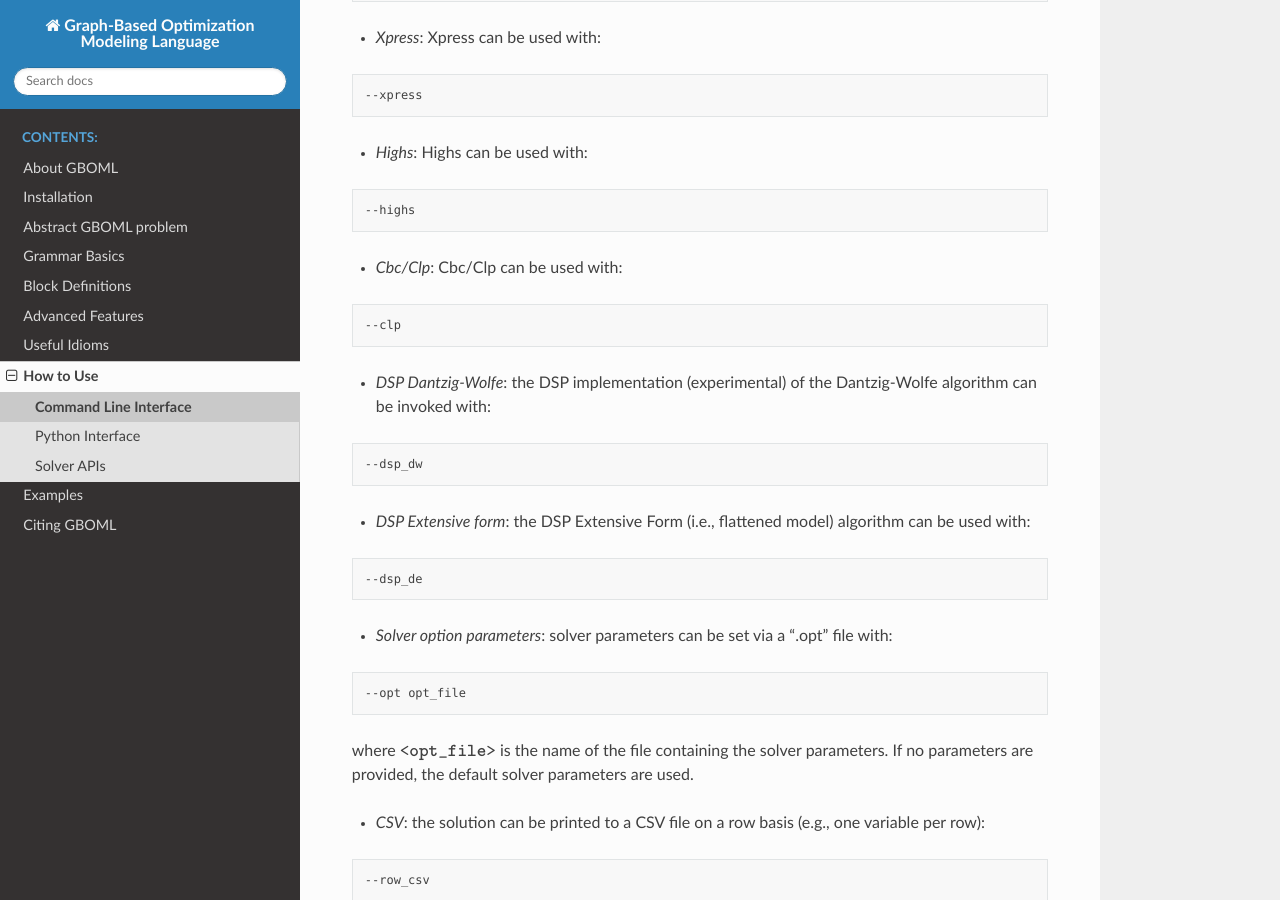
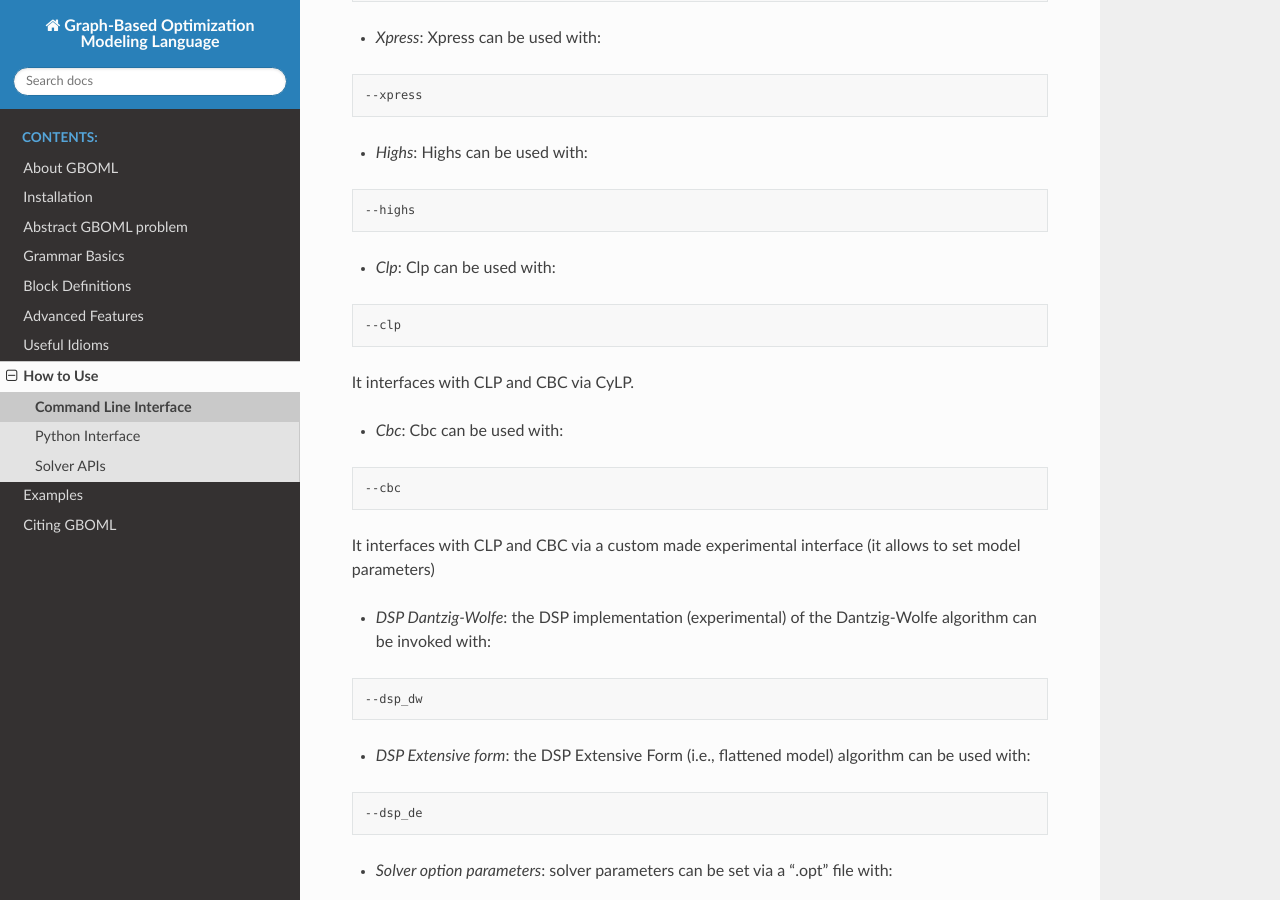
Before and after one commit to GBOML/GBOML, a Sphinx documentation site: the page built from docs/source/commandline_interface.rst, in a window 1280 px wide and 900 px high, scrolled down 1225 px. Built offline with Sphinx 7.4.7 and the Read the Docs theme 2.0.0, drawn with Linux system fonts in a browser that asks for light colours.

Commit message:
update in doc and gboml graph defines parameters

```diff
--- a/docs/source/commandline_interface.rst
+++ b/docs/source/commandline_interface.rst
@@ -62,11 +62,19 @@ and is therefore only recommended for testing purposes (e.g., make sure that GBO
 
   --highs
 
-* *Cbc/Clp*: Cbc/Clp can be used with:
+* *Clp*: Clp can be used with:
 
 .. code-block:: bash
 
    --clp
+It interfaces with CLP and CBC via CyLP.
+
+* *Cbc*: Cbc can be used with:
+
+.. code-block:: bash
+
+   --cbc
+It interfaces with CLP and CBC via a custom made experimental interface (it allows to set model parameters)
 
 * *DSP Dantzig-Wolfe*: the DSP implementation (experimental) of the Dantzig-Wolfe algorithm can be invoked with:
 
--- a/docs/source/operators.rst
+++ b/docs/source/operators.rst
@@ -11,7 +11,7 @@ Operator precedence can be overridden by using parentheses :math:`\texttt{(}`` a
 Besides these elementary arithmetic operators, GBOML provides the modulo operator and the sum operator as native functions:
 
 * Modulo: :math:`\texttt{mod(<dividend>, <divisor>)}`
-* Sum: :math:`\texttt{sum(<expression> for <id> in [<start>, <end>])}`
+* Sum: :math:`\texttt{sum(<expression> for <id> in [<start>: <end>])}`
 
 In addition, a set of comparison operators are available in the language:
 
--- a/docs/source/python_api_example.rst
+++ b/docs/source/python_api_example.rst
@@ -72,7 +72,7 @@ To recap, the full code reads:
 
    timehorizon = 3
    gboml_model = GbomlGraph(timehorizon)
-   nodes, edges = gboml_model.import_all_nodes_and_edges("examples/microgrid/microgrid.txt")
+   nodes, edges, global_param = gboml_model.import_all_nodes_and_edges("examples/microgrid/microgrid.txt")
    old_names = []
    for node in nodes:
       old_names.append(node.get_name())
--- a/docs/source/solver_apis.rst
+++ b/docs/source/solver_apis.rst
@@ -16,6 +16,8 @@ The list of attributes that may be queried from the different solvers can be fou
 
 * Xpress: the following constraint attributes can be queried: dual and slack variables. The following variable attributes can be queried: reduced cost.
 
-* Cbc/Clp: the Cbc/Clp API is still under development and no attributes can be queried at present.
+* Cbc/Clp: the Cbc/Clp API is still under development with a new interface where multiple parameters can be passed to the solver but no variable attributes can be queried yet.
 
-Note that all of these attributes are automatically queried and printed in the detailed JSON file, when requested.
+* Highs: the Highs API is still under development with a new interface where multiple parameters can be passed to the solver but no variable attributes can be queried yet.
+
+Note that all of these attributes are automatically queried and printed in the detailed JSON/CSV file, when requested.
```
Also changed, not shown: 1 other file.
